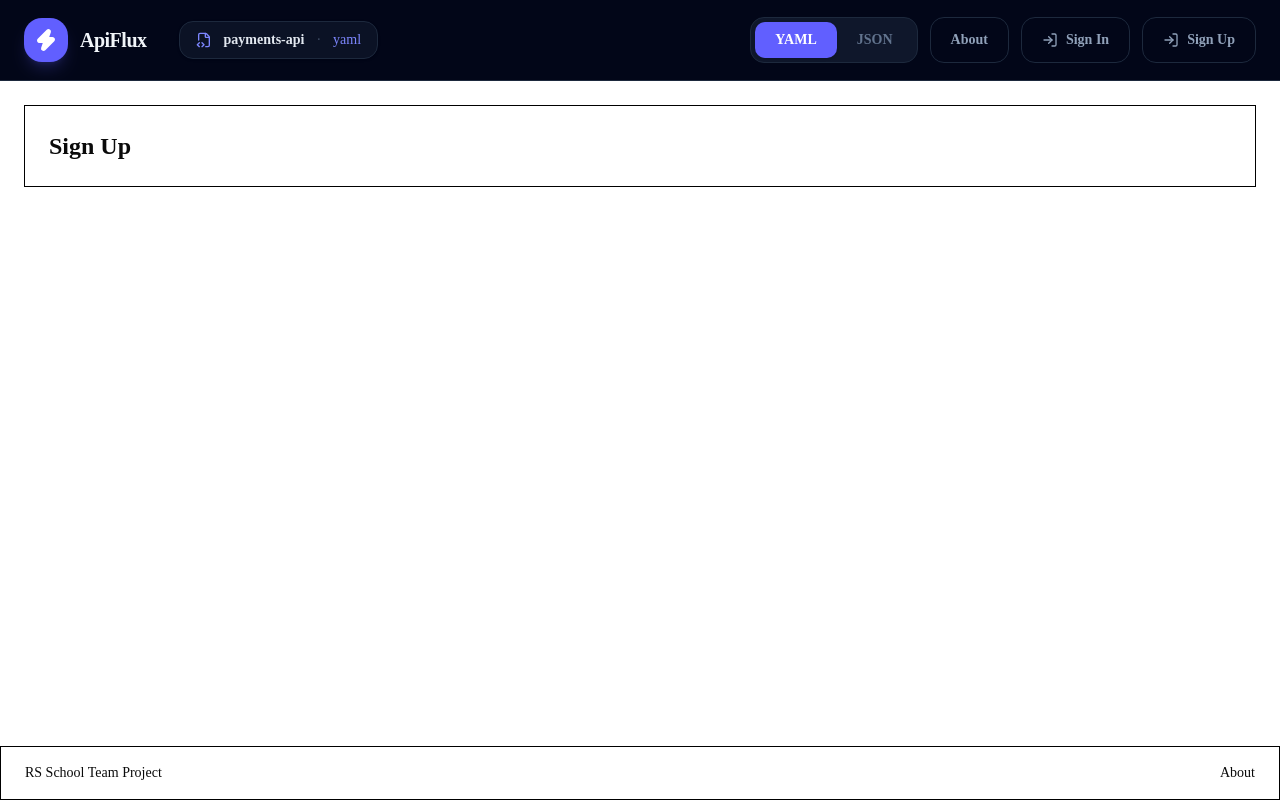
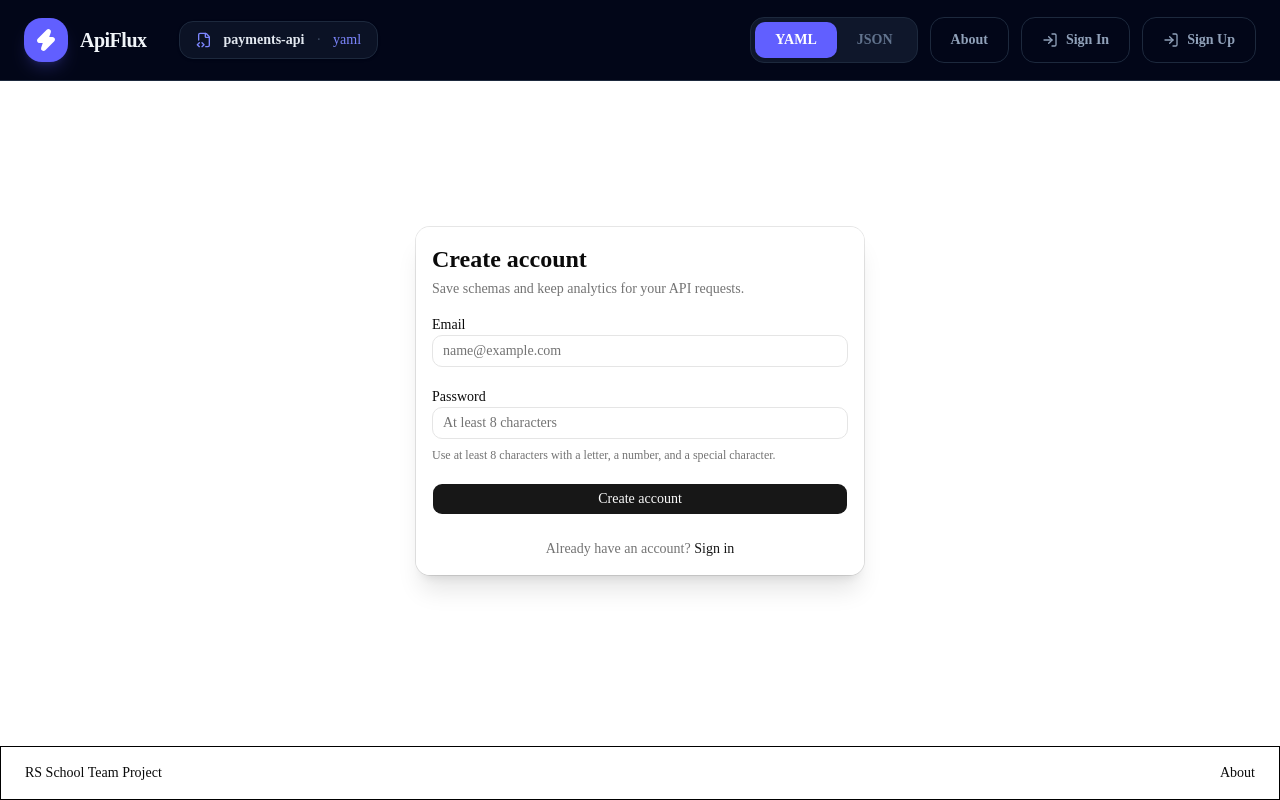
Before and after one commit to AnnaDzig/swagger-editor-app, a Next.js app: page /signup in a window 1280 px wide. Built offline with nearby package versions, Linux system fonts and the light colour scheme.

Commit message:
feat: add auth pages and routing structure

```diff
--- a/src/app/signin/page.tsx
+++ b/src/app/signin/page.tsx
@@ -1,9 +1,9 @@
+import { AuthForm } from '@/features/auth/components/auth-form';
+
 export default function SignInPage() {
   return (
-    <main className="p-6">
-      <div className="border border-black p-6">
-        <h1 className="text-2xl font-bold">Sign In</h1>
-      </div>
+    <main className="flex min-h-[calc(100vh-10rem)] items-center justify-center px-4 py-10">
+      <AuthForm mode="sign-in" />
     </main>
   );
 }
--- a/src/app/signup/page.tsx
+++ b/src/app/signup/page.tsx
@@ -1,9 +1,9 @@
+import { AuthForm } from '@/features/auth/components/auth-form';
+
 export default function SignUpPage() {
   return (
-    <main className="p-6">
-      <div className="border border-black p-6">
-        <h1 className="text-2xl font-bold">Sign Up</h1>
-      </div>
+    <main className="flex min-h-[calc(100vh-10rem)] items-center justify-center px-4 py-10">
+      <AuthForm mode="sign-up" />
     </main>
   );
 }
--- a/src/features/auth/components/auth-form.tsx
+++ b/src/features/auth/components/auth-form.tsx
@@ -12,46 +12,15 @@ import {
   CardTitle,
 } from '@/components/ui/card';
 import { Input } from '@/components/ui/input';
-import { ROUTES } from '@/constants/routes';
 import {
   authSchema,
   type AuthFormValues,
 } from '@/features/auth/schemas/auth-schema';
-
-type AuthFormMode = 'sign-in' | 'sign-up';
+import { authFormContent, type AuthFormMode } from '@/features/auth/constants';
 
 type AuthFormProps = {
   mode: AuthFormMode;
 };
-
-const authFormContent = {
-  'sign-in': {
-    title: 'Sign in',
-    description: 'Access your saved schemas and request history.',
-    submitLabel: 'Sign in',
-    switchText: "Don't have an account?",
-    switchLabel: 'Create one',
-    switchHref: ROUTES.SIGN_UP,
-  },
-  'sign-up': {
-    title: 'Create account',
-    description: 'Save schemas and keep analytics for your API requests.',
-    submitLabel: 'Create account',
-    switchText: 'Already have an account?',
-    switchLabel: 'Sign in',
-    switchHref: ROUTES.SIGN_IN,
-  },
-} satisfies Record<
-  AuthFormMode,
-  {
-    title: string;
-    description: string;
-    submitLabel: string;
-    switchText: string;
-    switchLabel: string;
-    switchHref: string;
-  }
->;
 
 export function AuthForm({ mode }: AuthFormProps) {
   const content = authFormContent[mode];
--- /dev/null
+++ b/src/features/auth/constants.ts
@@ -0,0 +1,32 @@
+import { ROUTES } from '@/constants/routes';
+
+export type AuthFormMode = 'sign-in' | 'sign-up';
+
+export const authFormContent = {
+  'sign-in': {
+    title: 'Sign in',
+    description: 'Access your saved schemas and request history.',
+    submitLabel: 'Sign in',
+    switchText: "Don't have an account?",
+    switchLabel: 'Create one',
+    switchHref: ROUTES.SIGN_UP,
+  },
+  'sign-up': {
+    title: 'Create account',
+    description: 'Save schemas and keep analytics for your API requests.',
+    submitLabel: 'Create account',
+    switchText: 'Already have an account?',
+    switchLabel: 'Sign in',
+    switchHref: ROUTES.SIGN_IN,
+  },
+} satisfies Record<
+  AuthFormMode,
+  {
+    title: string;
+    description: string;
+    submitLabel: string;
+    switchText: string;
+    switchLabel: string;
+    switchHref: string;
+  }
+>;
--- /dev/null
+++ b/src/features/auth/utils/auth-redirects.ts
@@ -0,0 +1,5 @@
+import { ROUTES } from '@/constants/routes';
+
+export function getPostAuthRedirectPath() {
+  return ROUTES.MAIN;
+}
```
